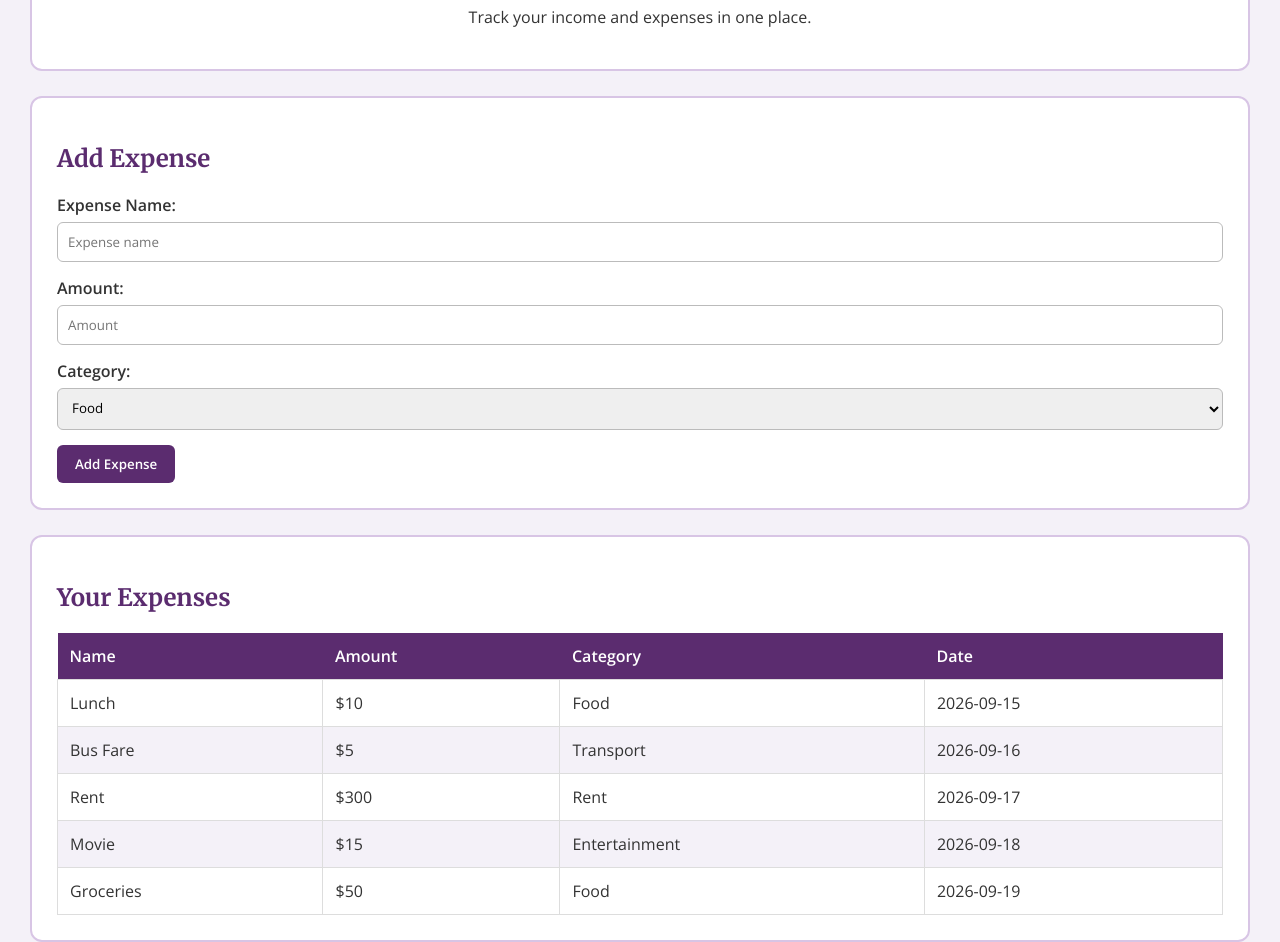
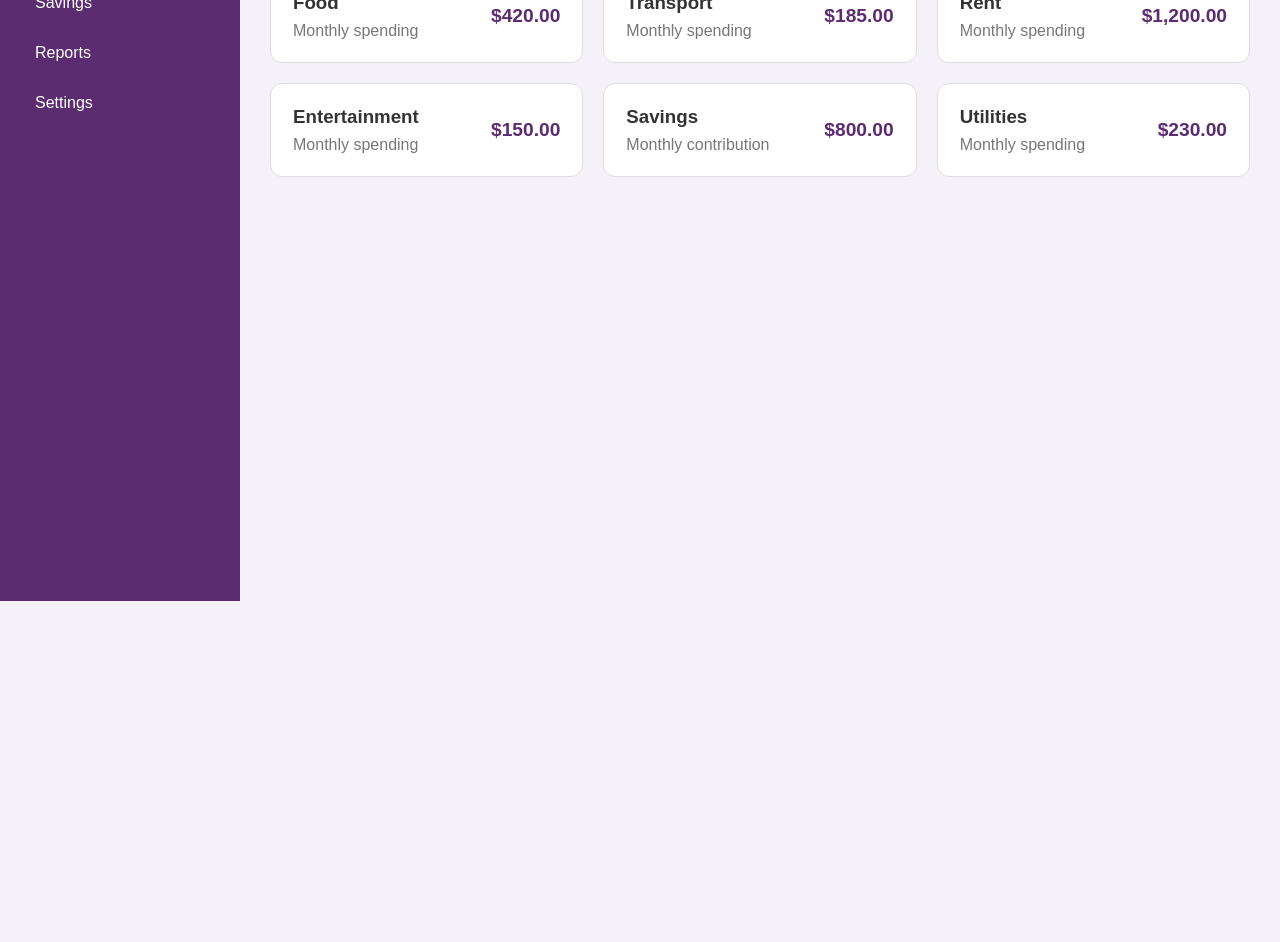
Before and after one commit to Jime687/personal-budget-tracker, a plain HTML site: page index.html in a window 1280 px wide. Shown: the part 199-1141 px from the top of the page. After the commit the page ends 800 px from the top, so only its background shows below. Drawn offline with nearby package versions, Linux system fonts and the light colour scheme.

Commit message:
Add files via upload

```diff
--- a/index.html
+++ b/index.html
@@ -3,115 +3,95 @@
 <head>
     <meta charset="UTF-8">
     <meta name="viewport" content="width=device-width, initial-scale=1.0">
-    <title>Personal Budget & Expense Tracker</title>
+    <title>SpendWise Dashboard</title>
     <link rel="stylesheet" href="style.css">
 </head>
 
 <body>
 
-    <header>
-        <img src="https://cdn-icons-png.flaticon.com/512/3135/3135706.png"
-             alt="Budget tracker icon"
-             width="80">
+    <div class="dashboard">
 
-        <h1>My Budget Tracker</h1>
+        <aside class="sidebar">
+            <h2>SpendWise</h2>
 
-        <p>Track your income and expenses in one place.</p>
-    </header>
+            <nav>
+                <a href="#">Dashboard</a>
+                <a href="#">Expenses</a>
+                <a href="#">Savings</a>
+                <a href="#">Reports</a>
+                <a href="#">Settings</a>
+            </nav>
+        </aside>
 
-    <section id="add-expense">
-        <h2>Add Expense</h2>
+        <main class="main-content">
 
-        <form>
-            <label for="expense-name">Expense Name:</label>
-            <input type="text" id="expense-name" placeholder="Expense name">
+            <header class="header">
+                <div>
+                    <h1>Dashboard</h1>
+                    <p>Track your spending and manage your finances.</p>
+                </div>
 
-            <label for="expense-amount">Amount:</label>
-            <input type="number" id="expense-amount" placeholder="Amount">
+                <div class="balance">
+                    <span>Available Balance</span>
+                    <strong>$4,250.00</strong>
+                </div>
+            </header>
 
-            <label for="expense-category">Category:</label>
-            <select id="expense-category">
-                <option>Food</option>
-                <option>Transport</option>
-                <option>Rent</option>
-                <option>Entertainment</option>
-                <option>Other</option>
-            </select>
+            <section class="categories">
 
-            <button type="button">Add Expense</button>
-        </form>
-    </section>
+                <article class="card" tabindex="0">
+                    <div>
+                        <h3>Food</h3>
+                        <p>Monthly spending</p>
+                    </div>
+                    <strong>$420.00</strong>
+                </article>
 
-    <section class="expenses-section">
-        <h2>Your Expenses</h2>
+                <article class="card" tabindex="0">
+                    <div>
+                        <h3>Transport</h3>
+                        <p>Monthly spending</p>
+                    </div>
+                    <strong>$185.00</strong>
+                </article>
 
-        <table>
-            <thead>
-                <tr>
-                    <th>Name</th>
-                    <th>Amount</th>
-                    <th>Category</th>
-                    <th>Date</th>
-                </tr>
-            </thead>
+                <article class="card" tabindex="0">
+                    <div>
+                        <h3>Rent</h3>
+                        <p>Monthly spending</p>
+                    </div>
+                    <strong>$1,200.00</strong>
+                </article>
 
-            <tbody>
-                <tr>
-                    <td>Lunch</td>
-                    <td>$10</td>
-                    <td>Food</td>
-                    <td>2026-09-15</td>
-                </tr>
+                <article class="card" tabindex="0">
+                    <div>
+                        <h3>Entertainment</h3>
+                        <p>Monthly spending</p>
+                    </div>
+                    <strong>$150.00</strong>
+                </article>
 
-                <tr>
-                    <td>Bus Fare</td>
-                    <td>$5</td>
-                    <td>Transport</td>
-                    <td>2026-09-16</td>
-                </tr>
+                <article class="card" tabindex="0">
+                    <div>
+                        <h3>Savings</h3>
+                        <p>Monthly contribution</p>
+                    </div>
+                    <strong>$800.00</strong>
+                </article>
 
-                <tr>
-                    <td>Rent</td>
-                    <td>$300</td>
-                    <td>Rent</td>
-                    <td>2026-09-17</td>
-                </tr>
+                <article class="card" tabindex="0">
+                    <div>
+                        <h3>Utilities</h3>
+                        <p>Monthly spending</p>
+                    </div>
+                    <strong>$230.00</strong>
+                </article>
 
-                <tr>
-                    <td>Movie</td>
-                    <td>$15</td>
-                    <td>Entertainment</td>
-                    <td>2026-09-18</td>
-                </tr>
+            </section>
 
-                <tr>
-                    <td>Groceries</td>
-                    <td>$50</td>
-                    <td>Food</td>
-                    <td>2026-09-19</td>
-                </tr>
-            </tbody>
-        </table>
-    </section>
+        </main>
 
-    <section>
-        <details>
-            <summary>How to use this tracker</summary>
-            <p>Enter the expense name, amount, and category in the form above. The expense table shows sample expenses that will later be updated using JavaScript.</p>
-        </details>
-    </section>
-
-    <section>
-        <h2>Budgeting Tips</h2>
-
-        <iframe
-            width="560"
-            height="315"
-            src="https://www.youtube.com/embed/4s4YV7lLq7Y"
-            title="Budgeting tips video"
-            frameborder="0">
-        </iframe>
-    </section>
+    </div>
 
 </body>
 </html>
--- a/style.css
+++ b/style.css
@@ -1,93 +1,192 @@
-@import url('https://fonts.googleapis.com/css2?family=Merriweather:wght@700&family=Open+Sans:wght@400;600&display=swap');
+:root {
+    --brand-color: #5b2c6f;
+    --accent-color: #8e44ad;
+    --surface-color: #ffffff;
+    --background-color: #f4f1f8;
+    --primary-text: #333333;
+    --secondary-text: #777777;
+}
 
 * {
-  box-sizing: border-box;
+    box-sizing: border-box;
 }
 
 body {
-  background-color: #f4f1f8;
-  color: #333333;
-  font-family: 'Open Sans', sans-serif;
-  margin: 0;
-  padding: 30px;
+    margin: 0;
+    font-family: Arial, sans-serif;
+    background-color: var(--background-color);
+    color: var(--primary-text);
 }
 
-h1,
-h2 {
-  font-family: 'Merriweather', serif;
-  color: #5b2c6f;
+/* Overall page layout */
+.dashboard {
+    display: grid;
+    grid-template-columns: 240px 1fr;
+    min-height: 100vh;
 }
 
-header {
-  background-color: white;
-  border: 2px solid #d8c5e5;
-  border-radius: 12px;
-  margin-bottom: 25px;
-  padding: 25px;
-  text-align: center;
+/* Sidebar */
+.sidebar {
+    display: flex;
+    flex-direction: column;
+    gap: 30px;
+    background-color: var(--brand-color);
+    color: white;
+    padding: 25px;
 }
 
-section {
-  background-color: white;
-  border: 2px solid #d8c5e5;
-  border-radius: 12px;
-  margin-bottom: 25px;
-  padding: 25px;
+.sidebar h2 {
+    margin: 0;
 }
 
-label {
-  display: block;
-  font-weight: 600;
-  margin-bottom: 6px;
+.sidebar nav {
+    display: flex;
+    flex-direction: column;
+    gap: 12px;
 }
 
-input,
-select {
-  border: 1px solid #bbbbbb;
-  border-radius: 6px;
-  font-family: 'Open Sans', sans-serif;
-  margin-bottom: 15px;
-  padding: 10px;
-  width: 100%;
+.sidebar a {
+    color: white;
+    text-decoration: none;
+    padding: 10px;
+    border-radius: 6px;
 }
 
-button {
-  background-color: #5b2c6f;
-  border: none;
-  border-radius: 6px;
-  color: white;
-  cursor: pointer;
-  font-family: 'Open Sans', sans-serif;
-  font-weight: 600;
-  padding: 10px 18px;
+.sidebar a:hover,
+.sidebar a:focus {
+    background-color: var(--accent-color);
 }
 
-button:hover {
-  background-color: #452052;
+/* Main content */
+.main-content {
+    padding: 30px;
 }
 
-table {
-  border-collapse: collapse;
-  margin-top: 15px;
-  width: 100%;
+/* Header */
+.header {
+    display: flex;
+    justify-content: space-between;
+    align-items: center;
+    gap: 20px;
+    background-color: var(--surface-color);
+    padding: 25px;
+    border-radius: 12px;
+    margin-bottom: 25px;
 }
 
-th {
-  background-color: #5b2c6f;
-  color: white;
-  padding: 12px;
-  text-align: left;
+.header h1 {
+    margin-top: 0;
+    margin-bottom: 8px;
 }
 
-td {
-  border: 1px solid #dddddd;
-  padding: 12px;
+.header p {
+    margin: 0;
+    color: var(--secondary-text);
 }
 
-tr:nth-child(even) {
-  background-color: #f4f1f8;
+.balance {
+    display: flex;
+    flex-direction: column;
+    gap: 5px;
+    text-align: right;
 }
 
-tr:hover {
-  background-color: #e8dff0;
+.balance span {
+    color: var(--secondary-text);
 }
+
+.balance strong {
+    color: var(--brand-color);
+    font-size: 1.5rem;
+}
+
+/* Category cards */
+.categories {
+    display: grid;
+    grid-template-columns: repeat(3, 1fr);
+    gap: 20px;
+}
+
+.card {
+    display: flex;
+    justify-content: space-between;
+    align-items: center;
+    gap: 15px;
+    background-color: var(--surface-color);
+    padding: 22px;
+    border: 1px solid #dddddd;
+    border-radius: 12px;
+
+    transition:
+        transform 200ms ease,
+        box-shadow 200ms ease;
+}
+
+.card h3 {
+    margin-top: 0;
+    margin-bottom: 8px;
+}
+
+.card p {
+    margin: 0;
+    color: var(--secondary-text);
+}
+
+.card strong {
+    color: var(--brand-color);
+    font-size: 1.2rem;
+    white-space: nowrap;
+}
+
+/* Hover and keyboard focus */
+.card:hover,
+.card:focus {
+    transform: translateY(-4px);
+    box-shadow: 0 6px 15px rgba(0, 0, 0, 0.12);
+    outline: none;
+}
+
+/* Responsive layout */
+@media (max-width: 767px) {
+    .dashboard {
+        grid-template-columns: 1fr;
+    }
+
+    .sidebar {
+        padding: 20px;
+    }
+
+    .sidebar nav {
+        flex-direction: row;
+        flex-wrap: wrap;
+    }
+
+    .main-content {
+        padding: 20px;
+    }
+
+    .header {
+        flex-direction: column;
+        align-items: flex-start;
+    }
+
+    .balance {
+        text-align: left;
+    }
+
+    .categories {
+        grid-template-columns: 1fr;
+    }
+}
+
+/* Dark theme */
+@media (prefers-color-scheme: dark) {
+    :root {
+        --brand-color: #9b59b6;
+        --accent-color: #bb86fc;
+        --surface-color: #242424;
+        --background-color: #121212;
+        --primary-text: #f5f5f5;
+        --secondary-text: #bbbbbb;
+    }
+}
```
Also changed, not shown: 1 other file.
